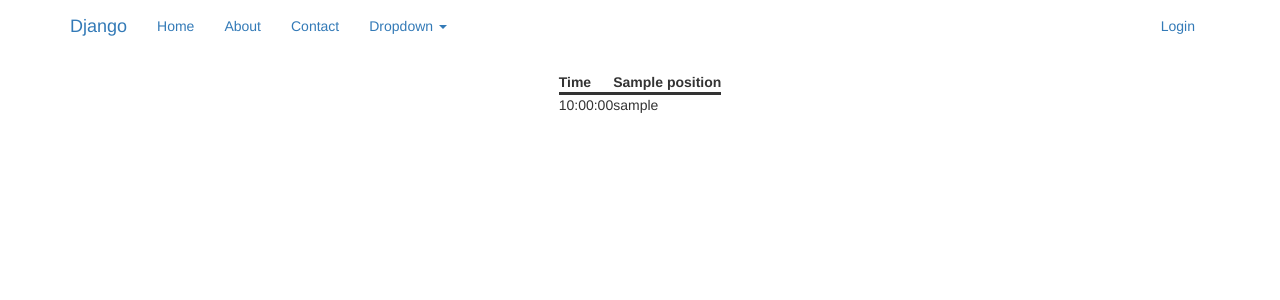
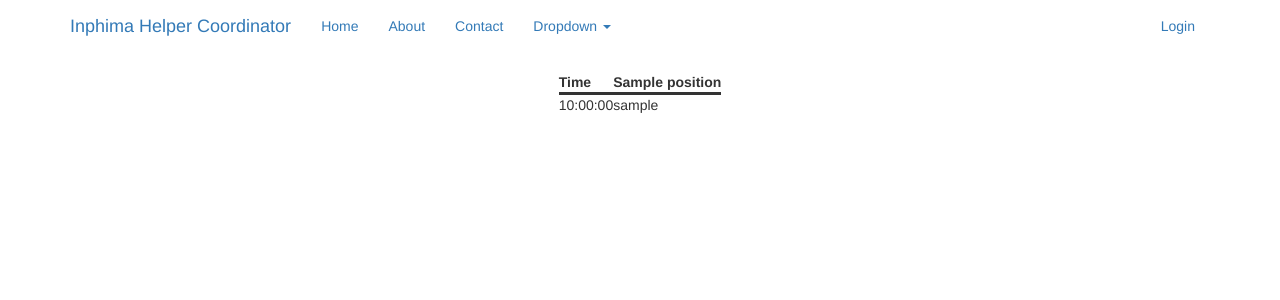
Before and after one commit to MrEbbinghaus/InphimaHelperCoordinator, a Django app: page /pss/pss/ in a window 1280 px wide. Shown: the top 300 px of the page. Run offline with Django 3.2, Linux system fonts and the light colour scheme; tables that the repository leaves empty hold one stand-in row (values such as "Sample post"); some libraries are stand-ins or nearby versions.

Commit message:
Change branding to IHC

```diff
--- a/templates/base.html
+++ b/templates/base.html
@@ -9,7 +9,7 @@
     <meta name="author" content="">
     <!--<link rel="icon" href="../../favicon.ico">-->
 
-    <title>Django Skeleton</title>
+    <title>IHC - Inphima Helper Coordinator</title>
 
     <!-- Bootstrap core CSS -->
     <link href="//maxcdn.bootstrapcdn.com/bootstrap/3.3.6/css/bootstrap.min.css" rel="stylesheet">
@@ -40,7 +40,7 @@
             <span class="icon-bar"></span>
             <span class="icon-bar"></span>
           </button>
-          <a class="navbar-brand" href="/">Django</a>
+          <a class="navbar-brand" href="/">Inphima Helper Coordinator</a>
         </div>
         <div id="navbar" class="navbar-collapse collapse">
           <ul class="nav navbar-nav">
```
